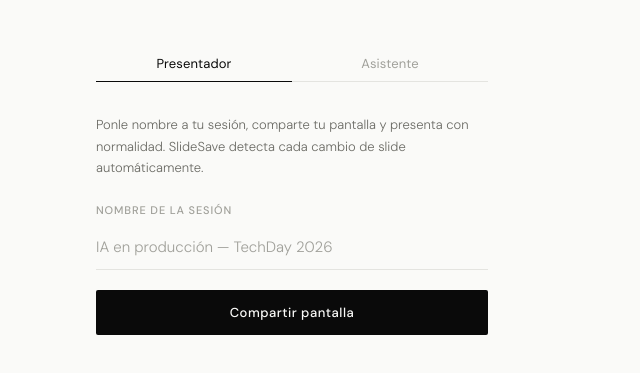
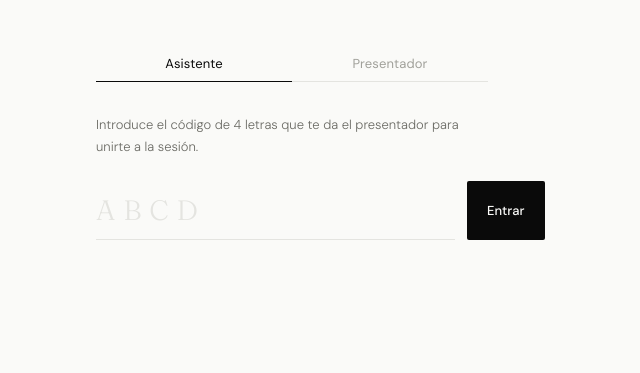
Before and after one commit to GViciano/slidesave, a plain HTML site: page index.html in a window 1280 px wide. Shown: the part 79-452 px from the top of the page, without its empty margins (348-988 px from the left). Drawn offline with Linux system fonts and the light colour scheme.

Commit message:
Add files via upload

```diff
--- a/index.html
+++ b/index.html
@@ -401,12 +401,12 @@ input[type=text]::placeholder { color: var(--gray-400); }
 
   <!-- Tabs -->
   <div class="tabs">
-    <button class="tab active" onclick="switchTab('presenter')">Presentador</button>
-    <button class="tab" onclick="switchTab('attendee')">Asistente</button>
+    <button class="tab active" onclick="switchTab('attendee')">Asistente</button>
+    <button class="tab" onclick="switchTab('presenter')">Presentador</button>
   </div>
 
   <!-- ════ PRESENTADOR ════ -->
-  <div id="panel-presenter" class="panel active">
+  <div id="panel-presenter" class="panel">
 
     <div id="pres-setup">
       <p class="info">Ponle nombre a tu sesión, comparte tu pantalla y presenta con normalidad. SlideSave detecta cada cambio de slide automáticamente.</p>
@@ -456,7 +456,7 @@ input[type=text]::placeholder { color: var(--gray-400); }
   </div>
 
   <!-- ════ ASISTENTE ════ -->
-  <div id="panel-attendee" class="panel">
+  <div id="panel-attendee" class="panel active">
 
     <div id="att-join">
       <p class="info">Introduce el código de 4 letras que te da el presentador para unirte a la sesión.</p>
@@ -652,11 +652,12 @@ function joinSession(){
     document.getElementById('attSessionName').textContent=sessionTitle;
     const ref=db.ref(`sessions/${val}/attendees`).push();
     ref.set(true); ref.onDisconnect().remove();
-    db.ref(`sessions/${val}/meta/currentSlide`).on('value',snap2=>{
-      const idx=snap2.val();
-      if(idx===null||idx<0)return;
-      db.ref(`sessions/${val}/slides/${idx}`).once('value').then(s=>{
-        const b64=s.val(); if(!b64)return;
+
+    // Cache local de slides ya recibidas: idx -> b64
+    const slideCache={};
+
+    function showSlide(idx, b64){
+      slideCache[idx]=b64;
       currentB64=b64; currentSlideIdx=idx;
       const img=document.getElementById('attCurrent');
       img.src=b64; img.style.display='block';
@@ -666,7 +667,31 @@ function joinSession(){
       btn.disabled=false;
       if(already){btn.textContent='✓ Guardada · Volver a capturar';btn.classList.add('saved');}
       else{btn.textContent='Guardar slide';btn.classList.remove('saved');}
+    }
+
+    // Recibir slides nuevas en tiempo real según llegan
+    db.ref(`sessions/${val}/slides`).on('child_added', snap2=>{
+      const idx=parseInt(snap2.key);
+      const b64=snap2.val();
+      if(!b64)return;
+      slideCache[idx]=b64;
     });
+
+    // Mostrar la slide que indica el presentador en cada momento
+    db.ref(`sessions/${val}/meta/currentSlide`).on('value', snap2=>{
+      const idx=snap2.val();
+      if(idx===null||idx<0)return;
+      if(slideCache[idx]){
+        // Ya la tenemos en caché, mostrar inmediatamente
+        showSlide(idx, slideCache[idx]);
+      } else {
+        // Aún no llegó, esperar a que llegue
+        db.ref(`sessions/${val}/slides/${idx}`).on('value', s=>{
+          const b64=s.val(); if(!b64)return;
+          db.ref(`sessions/${val}/slides/${idx}`).off('value');
+          showSlide(idx, b64);
+        });
+      }
     });
   });
 }
@@ -757,7 +782,7 @@ function delay(ms){return new Promise(r=>setTimeout(r,ms));}
 
 function switchTab(tab){
   document.querySelectorAll('.tab').forEach((t,i)=>
-    t.classList.toggle('active',(tab==='presenter'&&i===0)||(tab==='attendee'&&i===1)));
+    t.classList.toggle('active',(tab==='attendee'&&i===0)||(tab==='presenter'&&i===1)));
   document.getElementById('panel-presenter').classList.toggle('active',tab==='presenter');
   document.getElementById('panel-attendee').classList.toggle('active',tab==='attendee');
 }
```
Lines whose indentation alone changed are shown as unchanged.
